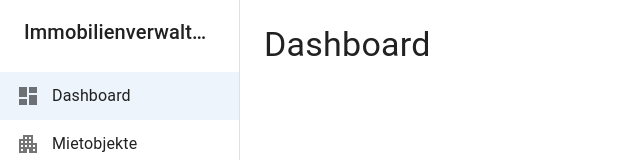
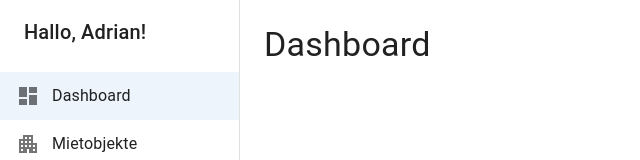
Before and after one commit to Adrianndp/Immobilienverwaltung, a React (Vite) app in the folder frontend/: page / in a window 1280 px wide. Shown: the top 160 px of the page, without its empty margins (0-640 px from the left). Built offline with nearby package versions, Linux system fonts and the light colour scheme.

Commit message:
feat: update sidebar greeting to personalize user experience

```diff
--- a/frontend/src/components/Sidebar.tsx
+++ b/frontend/src/components/Sidebar.tsx
@@ -34,7 +34,7 @@ function Sidebar() {
     >
       <Toolbar>
         <Typography variant="h6" noWrap>
-          Immobilienverwaltung
+          Hallo, Adrian!
         </Typography>
       </Toolbar>
       <List>
```
